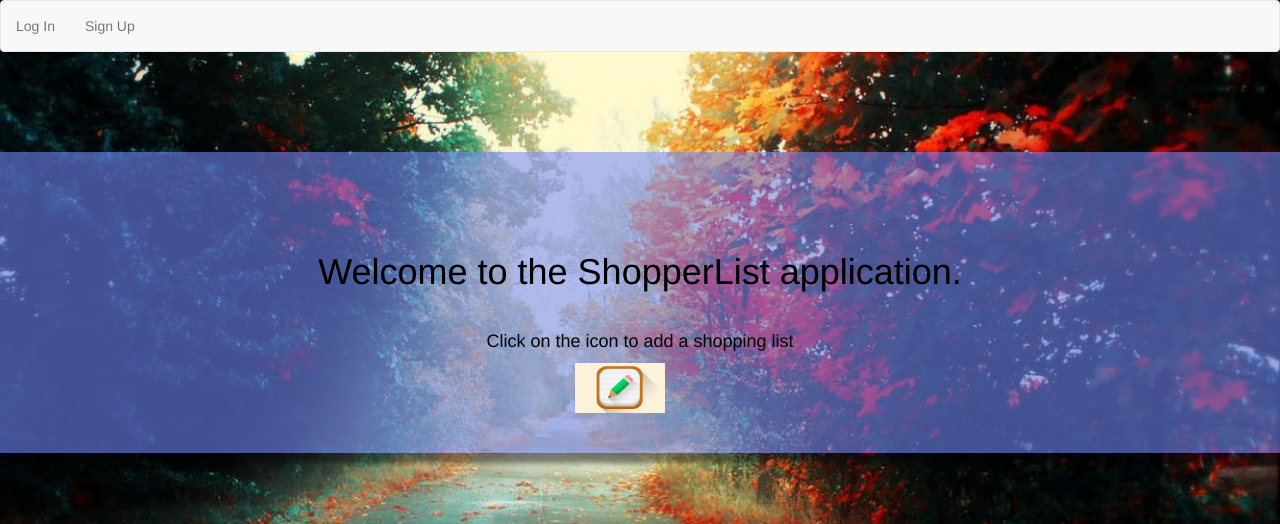
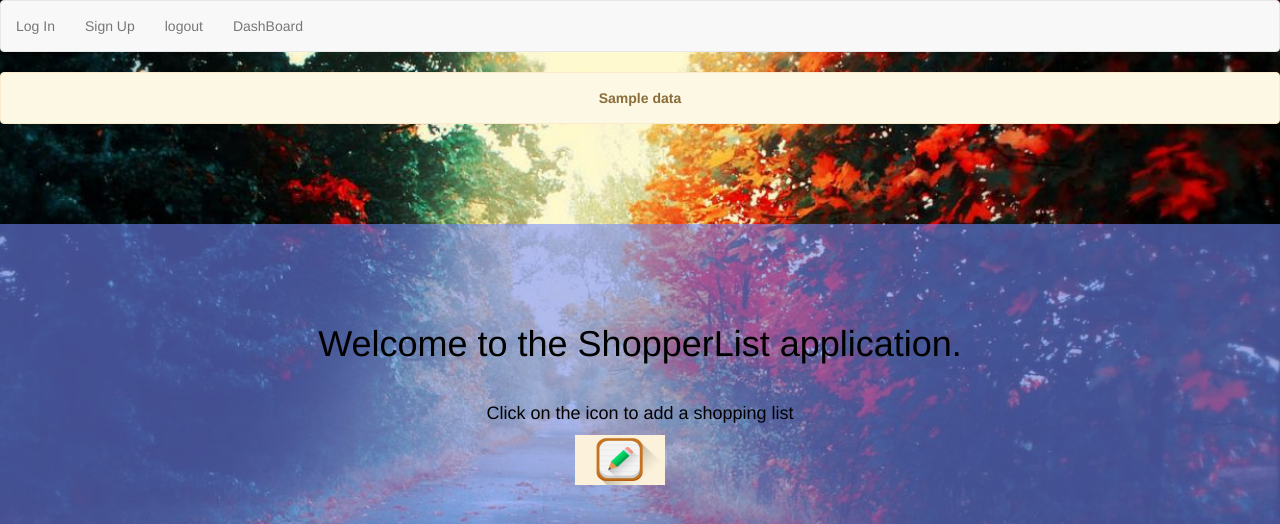
Before and after one commit to ThubiMaina/Andela-ShoppersList, a Flask app: template templates/home.html in a window 1280 px wide. Shown: the top 524 px of the page. Run offline with Flask 2, Linux system fonts and the light colour scheme; the template is opened without the code that fills it: most values are stand-ins (such as "Sample title", 1, 10 or a date in 2020); some libraries are stand-ins or nearby versions.

Commit message:
urls mapping

```diff
--- a/templates/home.html
+++ b/templates/home.html
@@ -34,11 +34,18 @@
     <ul class="nav navbar-nav">
       <li><a href="/login">Log In</a></li>
       <li><a href="/signup">Sign Up</a></li>
+      <li><a href="/logout">logout</a></li>
+      <li><a href="/dashboard">DashBoard</a></li>
 
     </ul>
   </nav>
 
 <body style="background-image:  url(../static/images/4.jpg); background-color: #DDD">
+  {% if data %}
+  <center><div class="alert alert-warning">
+    <strong>{{data}}</strong>
+  </div></div></center>
+  {% endif%}
 
 
     <section>
--- a/templates/login.html
+++ b/templates/login.html
@@ -64,8 +64,8 @@ body{
             <form action="{{ url_for('login') }}" method="POST">
                 <h1>Login Form</h1>
               <div class="form-group">
-                <label>UserName</label>
-                <input type="text" class = "form-control" name = "email" placeholder="Enter Your username">
+                <label>email</label>
+                <input type="text" class = "form-control" name = "email" placeholder="Enter Your email">
               </div>
               <div class="form-group">
                 <label>Password</label>
```
